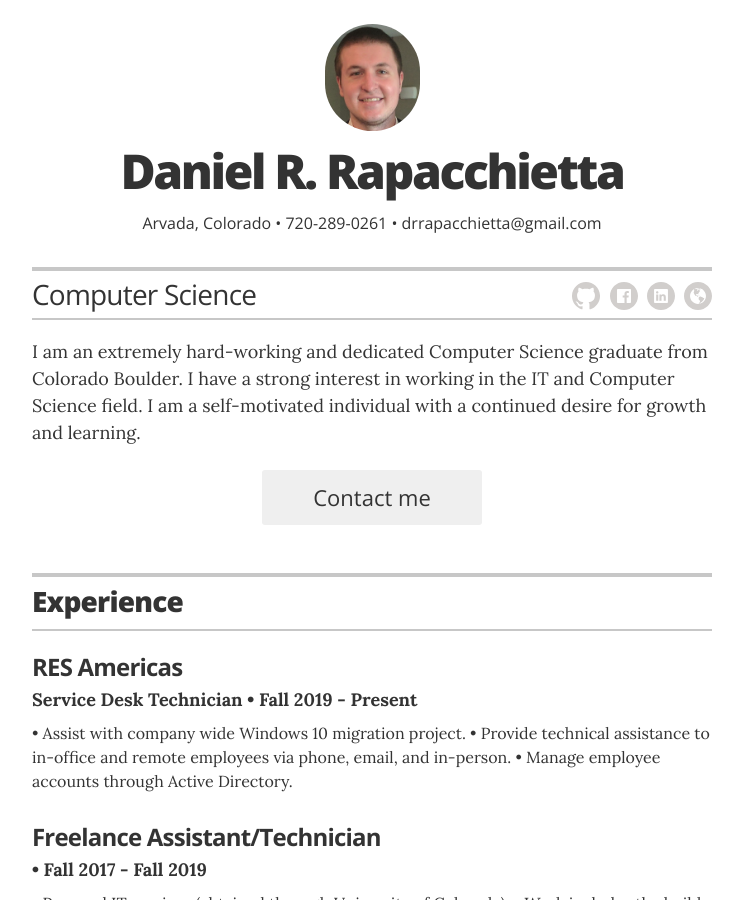
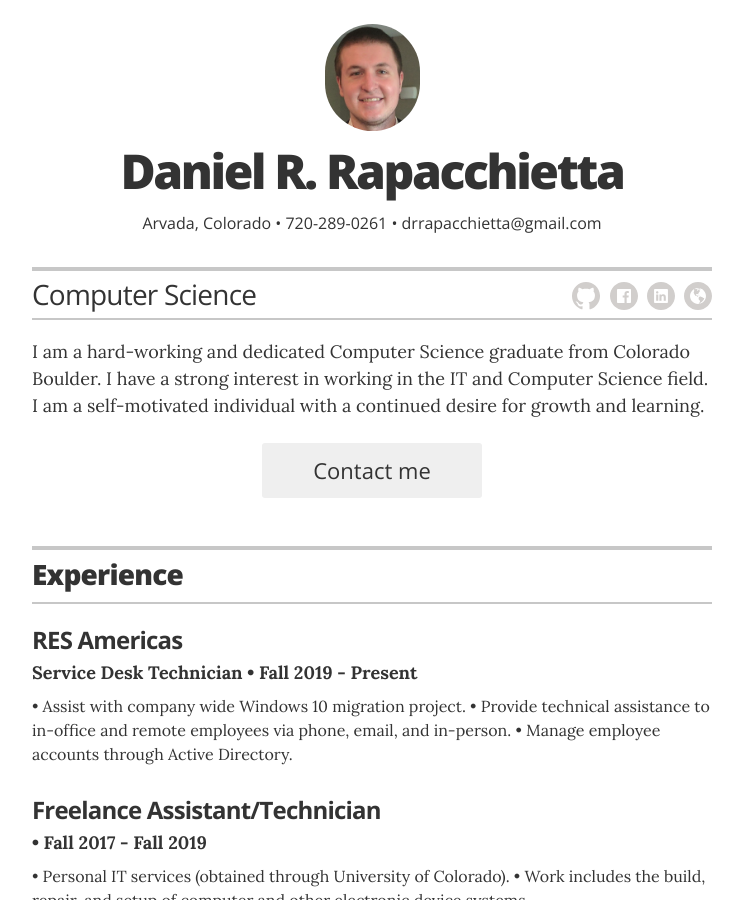
Before and after one commit to dara1429/dara1429.github.io, a Jekyll site: the page built from index.html, in a window 1280 px wide and 900 px high. Shown: the whole window, without its empty margins (268-1011 px from the left). Built offline with Jekyll 4.4.1, drawn with Linux system fonts in a browser that asks for light colours.

Commit message:
Update _config.yml

```diff
--- a/_config.yml
+++ b/_config.yml
@@ -23,7 +23,7 @@ resume_contact_address:         "Arvada, Colorado"
 resume_header_contact_info:     "Arvada, Colorado • 720-289-0261 • drrapacchietta@gmail.com"
 display_header_contact_info:    "true"
 
-resume_header_intro: "<p>I am an extremely hard-working and dedicated Computer Science graduate from Colorado Boulder. I have a strong interest in working in the IT and Computer Science field. I am a self-motivated individual with a continued desire for growth and learning. </p>"
+resume_header_intro: "<p>I am a hard-working and dedicated Computer Science graduate from Colorado Boulder. I have a strong interest in working in the IT and Computer Science field. I am a self-motivated individual with a continued desire for growth and learning. </p>"
 
 # use "yes" to display the email contact button,
 # "no" to display an "I'm not looking for work" message,
```
